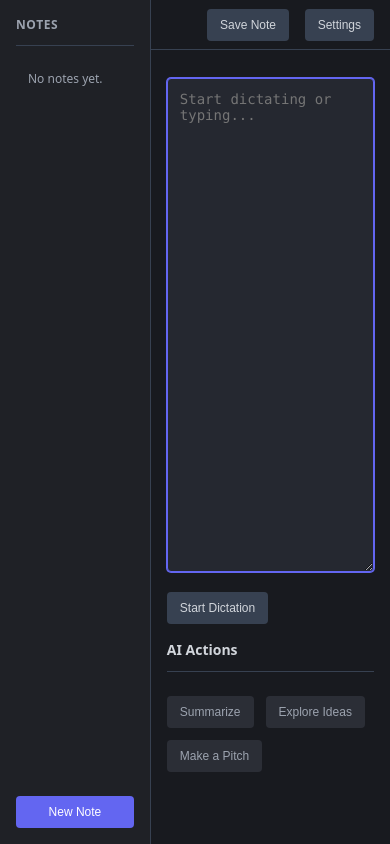
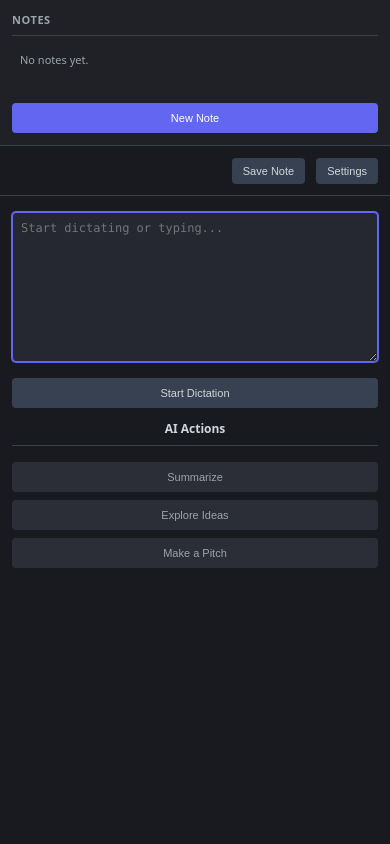
Before and after one commit to darkolorin/web-notepadai, a plain HTML site: page index.html in a window 390 px wide. Drawn offline with Linux system fonts and the light colour scheme.

Commit message:
Make UI responsive for mobile devices

```diff
--- a/style.css
+++ b/style.css
@@ -65,6 +65,7 @@ body {
     display: flex;
     flex-direction: column;
     overflow-y: auto;
+    transition: width 0.3s ease; /* Add transition for potential future collapse */
 }
 
 #sidebar h2 {
@@ -192,7 +193,7 @@ h3 {
 
 #notes-area textarea {
     width: 100%;
-    height: calc(100vh - var(--header-height) - 300px); /* Adjust height dynamically based on viewport and other elements */
+    height: 250px; /* Default height */
     min-height: 150px;
     box-sizing: border-box;
     margin-top: var(--element-spacing);
@@ -282,3 +283,110 @@ h3 {
 .settings-form button#save-settings-btn:hover {
      background-color: var(--accent-hover-color);
 }
+
+/* --- Responsive Adjustments --- */
+
+/* Medium screens (Tablets, smaller laptops) */
+@media (max-width: 992px) {
+    :root {
+         --sidebar-width: 200px; /* Slightly narrower sidebar */
+    }
+
+    #notes-area textarea {
+         height: 200px; /* Slightly smaller text area */
+    }
+}
+
+/* Small screens (Tablets portrait, Phones landscape) */
+@media (max-width: 768px) {
+    :root {
+        --font-size-base: 13px; /* Slightly smaller base font */
+        --font-size-sm: 11px;
+        --base-padding: 12px;
+        --element-spacing: 8px;
+    }
+
+    #app-container {
+        flex-direction: column; /* Stack sidebar and main */
+        height: auto; /* Allow content to determine height */
+        min-height: 100vh;
+    }
+
+    #sidebar {
+        width: 100%; /* Full width when stacked */
+        height: auto; /* Adjust height automatically */
+        max-height: 40vh; /* Limit sidebar height */
+        border-right: none; /* Remove side border */
+        border-bottom: 1px solid var(--border-color); /* Add bottom border */
+        overflow-y: auto; /* Ensure scrolling if needed */
+    }
+
+    #sidebar h2 {
+        margin-bottom: var(--element-spacing);
+        padding-bottom: var(--element-spacing);
+    }
+
+    #new-note-btn {
+        margin-top: var(--base-padding); /* Adjust margin */
+    }
+
+    #main-content {
+        height: auto; /* Adjust height */
+        overflow-y: visible; /* Allow main content to scroll with page */
+    }
+
+    header {
+        height: auto; /* Auto height for header */
+        min-height: var(--header-height);
+        padding-top: var(--element-spacing);
+        padding-bottom: var(--element-spacing);
+    }
+
+    main {
+         padding-top: var(--element-spacing); /* Reduce top padding */
+    }
+
+     #notes-area textarea {
+         height: 200px; /* Adjust height */
+         font-size: var(--font-size-base); /* Ensure readable font size */
+     }
+
+    #controls, #ai-actions {
+        flex-direction: column; /* Stack control buttons */
+        align-items: stretch; /* Make buttons full width */
+    }
+
+    #ai-actions h3 {
+        margin-bottom: var(--element-spacing);
+        text-align: center;
+    }
+
+    button {
+        width: 100%; /* Make buttons take full width in controls/actions */
+        box-sizing: border-box;
+    }
+
+    #main-header-buttons button {
+        width: auto; /* Keep header buttons normal size */
+        padding: 6px 10px; /* Slightly smaller header buttons */
+    }
+
+    /* Adjust settings page container padding on mobile */
+    .settings-form .container {
+        padding: var(--base-padding);
+        margin: 20px; /* Add some margin */
+    }
+}
+
+/* Very small screens (Phones portrait) */
+@media (max-width: 480px) {
+     :root {
+         --font-size-base: 12px;
+     }
+     #sidebar {
+        max-height: 35vh; /* Further limit sidebar height */
+     }
+     #notes-area textarea {
+         height: 150px; /* Smaller text area */
+     }
+}
```
